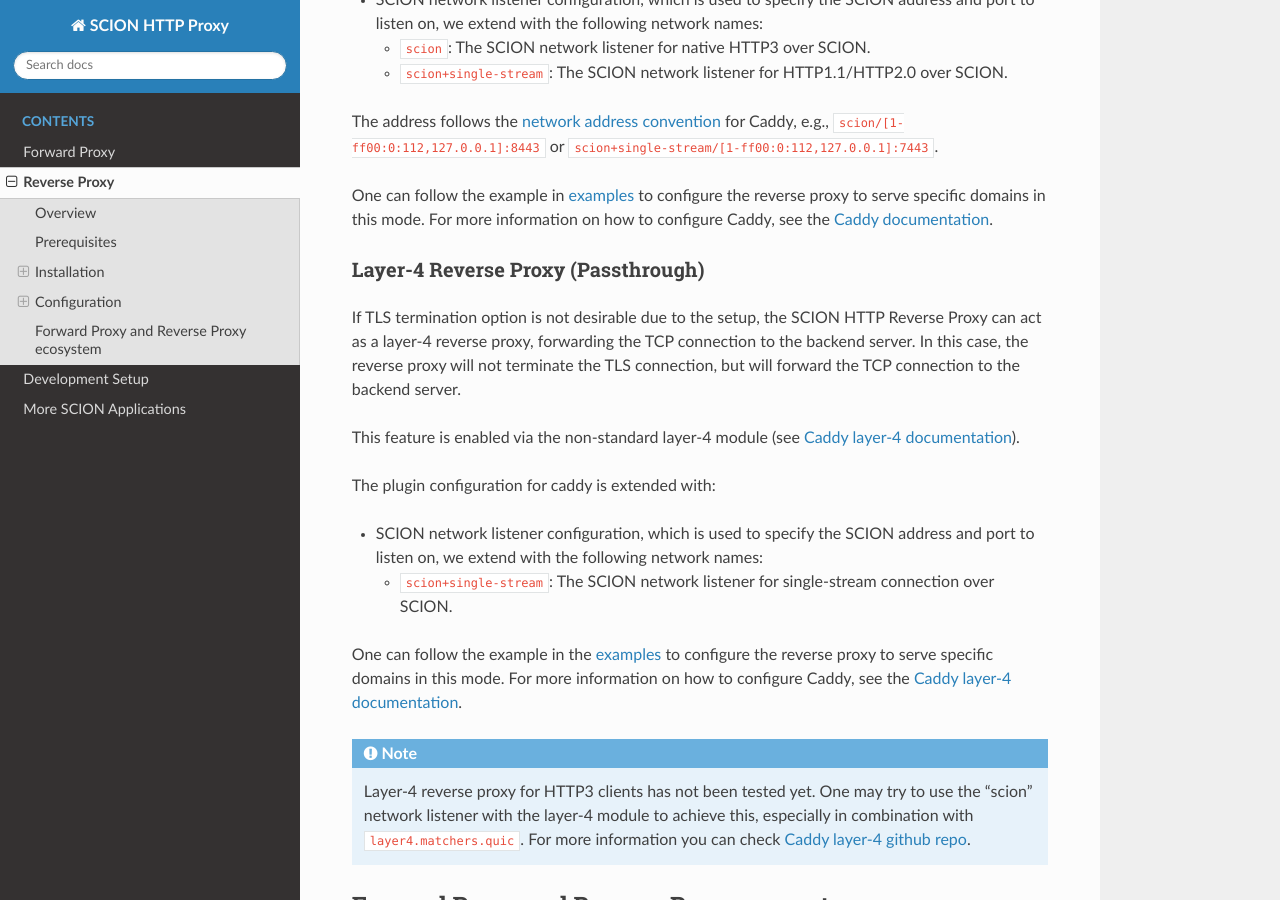
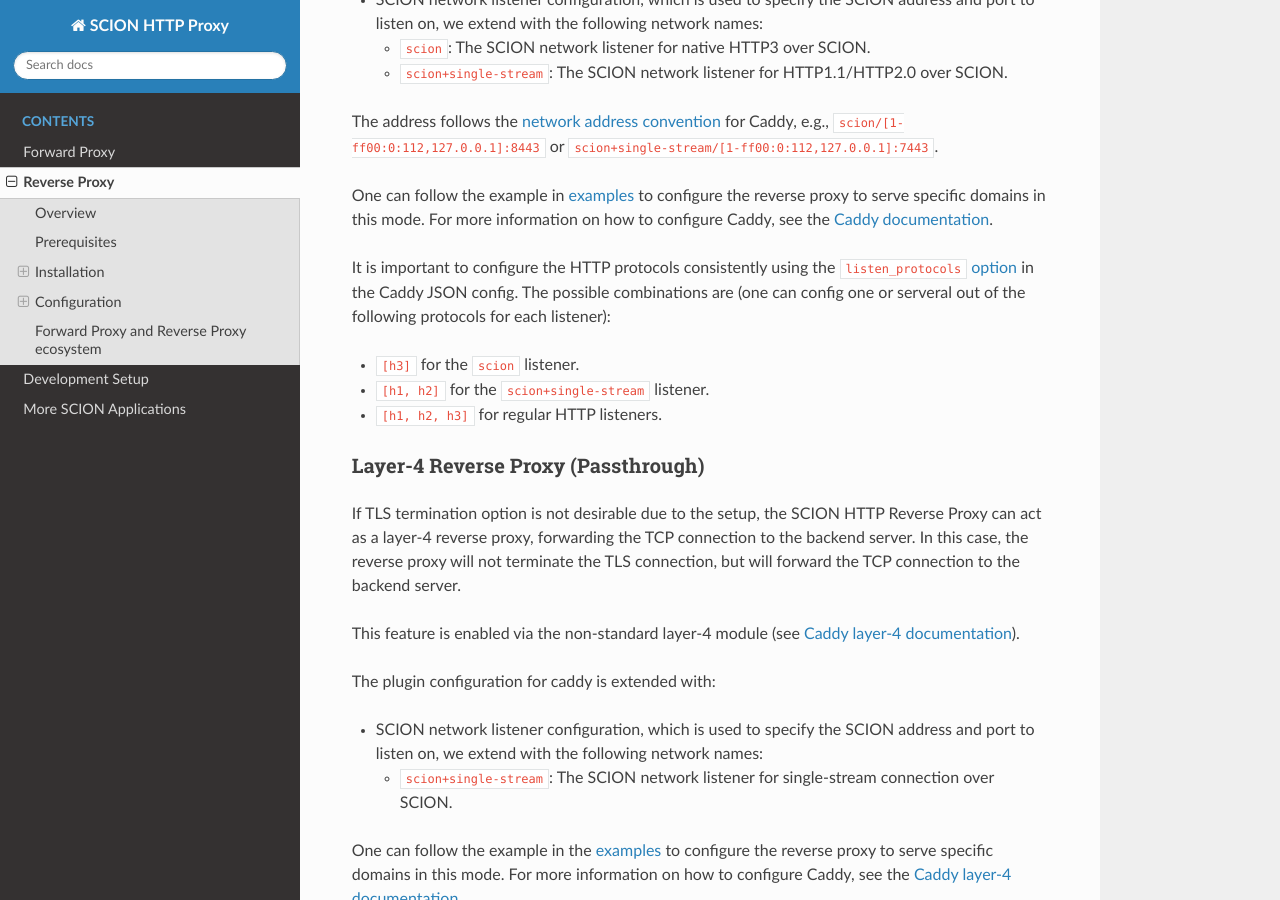
Before and after one commit to scionproto-contrib/http-proxy, a Sphinx documentation site: the page built from docs/source/reverse-proxy.rst, in a window 1280 px wide and 900 px high, scrolled down 3248 px. Built offline with Sphinx 7.4.7 and the Read the Docs theme 3.1.0, drawn with Linux system fonts in a browser that asks for light colours.

Commit message:
add listening protocol information

```diff
--- a/docs/source/reverse-proxy.rst
+++ b/docs/source/reverse-proxy.rst
@@ -151,6 +151,13 @@ The address follows the `network address convention <https://caddyserver.com/doc
 One can follow the example in `examples <https://github.com/scionproto-contrib/caddy-scion/tree/main/_examples/reverse.json>`__ to configure the reverse proxy to serve specific domains in this mode.
 For more information on how to configure Caddy, see the `Caddy documentation <https://caddyserver.com/docs/json/apps/http/>`_.
 
+It is important to configure the HTTP protocols consistently using the ``listen_protocols`` `option <https://caddyserver.com/docs/json/apps/http/servers/listen_protocols/>`_ in the Caddy JSON config.
+The possible combinations are (one can config one or serveral out of the following protocols for each listener):
+
+- ``[h3]`` for the ``scion`` listener.
+- ``[h1, h2]`` for the ``scion+single-stream`` listener.
+- ``[h1, h2, h3]`` for regular HTTP listeners.
+
 Layer-4 Reverse Proxy (Passthrough)
 ~~~~~~~~~~~~~~~~~~~~~~~~~~~~~~~~~~~
 If TLS termination option is not desirable due to the setup, the SCION HTTP Reverse Proxy can act as a layer-4 reverse proxy, forwarding the TCP connection to the backend server.
```
